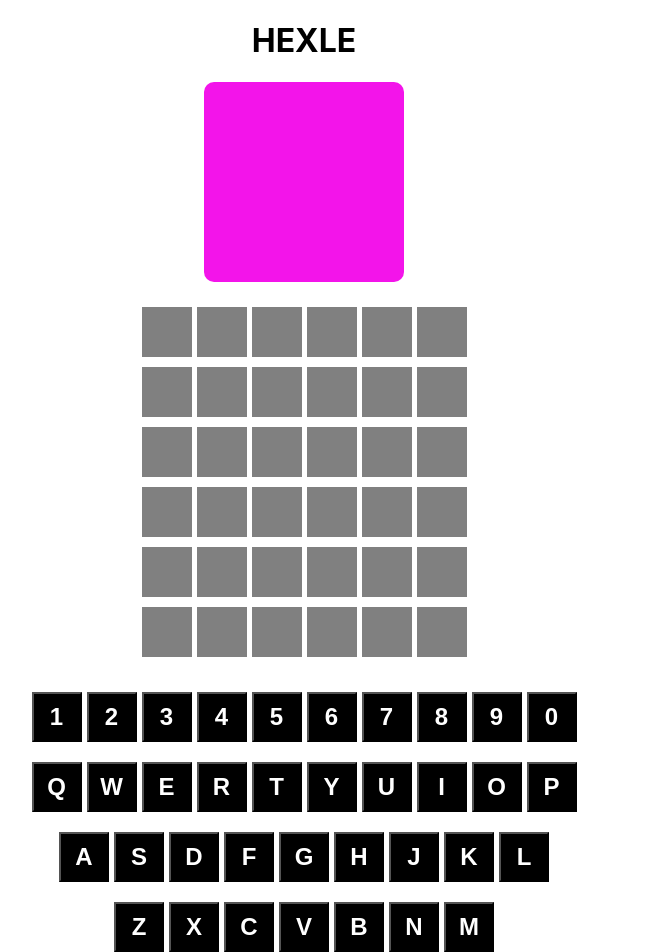
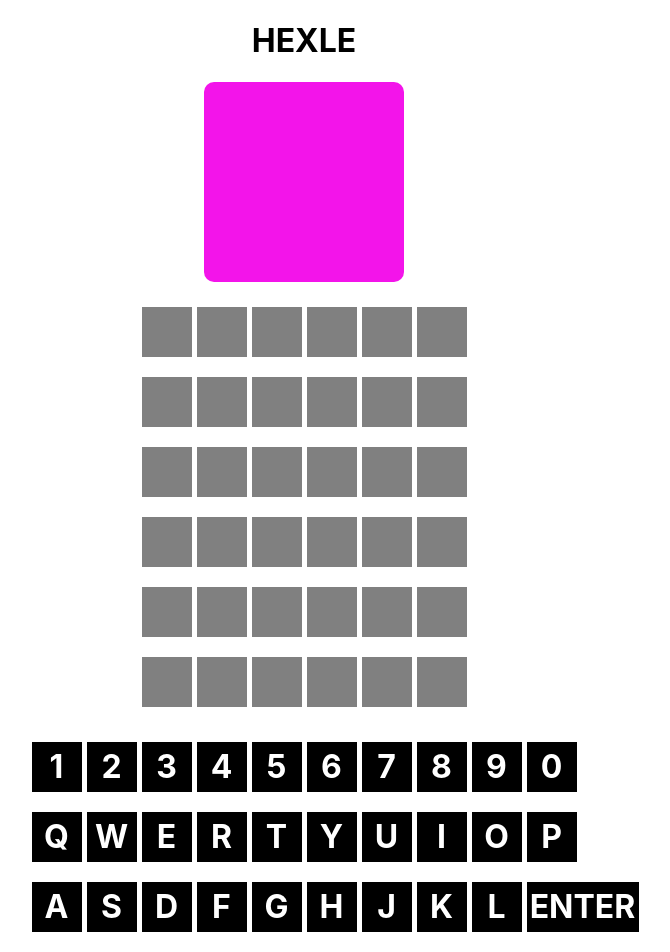
Before and after one commit to supahkenneh/hexle, a React (Create React App) app: page / in a window 1280 px wide. Shown: the top 952 px of the page, without its empty margins (336-1006 px from the left). Built offline with nearby package versions, Linux system fonts and the light colour scheme.

Commit message:
character input

```diff
--- a/src/App.css
+++ b/src/App.css
@@ -13,8 +13,7 @@
 }
 
 .guess-container {
-  display: flex;
-  justify-content: center;
+  display: grid;
   margin: 15px auto;
 }
 
@@ -36,7 +35,19 @@
   font-size: 2em;
 }
 
-.character button {
+.keyboard-char {
+  display: flex;
+  align-items: center;
+  justify-content: center;
+  height: 100%;
+  width: 100%;
+  font-weight: bold;
+  font-size: 1.5em;
+  background-color: black;
+  color: white;
+}
+
+.lines button {
   display: flex;
   align-items: center;
   justify-content: center;
@@ -53,8 +64,15 @@
   justify-content: center;
 }
 
+.keyboard-char.enter {
+  width: 3.5em;
+}
+
+.guess {
+  display: flex;
+  justify-content: center;
+}
+
 @media (prefers-reduced-motion: no-preference) {
-  .App-logo {
-    animation: App-logo-spin infinite 20s linear;
-  }
+
 }
--- a/src/Components/Character.jsx
+++ b/src/Components/Character.jsx
@@ -1,31 +1,20 @@
-import { Component } from "react";
+const Character = (prop) => {
 
-class Character extends Component {
-    state;
-    constructor(prop) {
-        super(prop);
-        this.state = { value: prop.value, type: prop.type };
-    }
-
-    handleInput(e) {
-        console.log(e.target.outerText);
-    }
-
-    render() {
-        if (this.state.type === 'button') {
+    if (prop.type === 'button') {
         return (
             <div className="character">
-                    <button className="keyboard-button" onClick={this.handleInput}>{this.state.value ? this.state.value : ' '}</button>
+                <div className={prop.value === 'ENTER' ? 'keyboard-char enter' : 'keyboard-char'} onClick={prop.click}>
+                    {prop.value}
+                </div>
             </div>
         )
     } else {
         return (
             <div className="character">
-                    <div>{this.state.value ? this.state.value.toUpperCase() : ' '}</div>
+                <div>{prop.value ? prop.value.toUpperCase() : ' '}</div>
             </div>
         )
     }
 }
-}
 
 export default Character;
--- a/src/Components/Guess.jsx
+++ b/src/Components/Guess.jsx
@@ -1,14 +1,12 @@
 import Character from "./Character";
 
 const Guess = (prop) => {
-    const characters = 6;
-
     let charArr = [];
-    for (let i = 0; i < characters; i++) {
-        charArr.push(<Character key={i}/>);
+    for (let i = 0; i < 6; i++) {
+        charArr.push(<Character key={i} value={prop.guess[i]} />);
     }
     return (
-        <div>{charArr}</div>
+        <div className="guess">{charArr}</div>
     )
 }
 
--- a/src/Containers/Board.jsx
+++ b/src/Containers/Board.jsx
@@ -1,13 +1,19 @@
-import { Component, Fragment } from "react";
+import { Component, Fragment, createContext } from "react";
 import Color from "../Components/Color";
 import KeyboardContainer from "./KeyboardContainer";
 import GuessContainer from "./GuessContainer";
+
+export const HexdleContext = createContext();
 
 class Board extends Component {
     state;
     constructor() {
         super();
-        this.state = { color: '' };
+        this.state = {
+            color: '',
+            currentGuess: '',
+            guesses: []
+        };
     }
 
     componentDidMount() {
@@ -15,14 +21,28 @@ class Board extends Component {
         this.setState({ color });
     }
 
+    handleInput = e => {
+        const value = e.target.innerText;
+        if (this.state.currentGuess.length < 6) {
+            this.setState({ ...this.state, currentGuess: this.state.currentGuess += value })
+        } else {
+            let guess = this.state.currentGuess;
+            let guessesArr = this.state.guesses;
+            guessesArr.push(guess);
+            this.setState({ ... this.state, currentGuess: value, guesses: guessesArr });
+        }
+    }
+
     render() {
         return (
             <Fragment>
-                <div className="color-container">
-                    <Color color={this.state.color} />
-                </div>
-                <GuessContainer />
-                <KeyboardContainer />
+                <HexdleContext.Provider value={this.state}>
+                    <div className="color-container">
+                        <Color color={this.state.color} />
+                    </div>
+                    <GuessContainer data={this.state.data} />
+                    <KeyboardContainer input={this.handleInput} />
+                </HexdleContext.Provider>
             </Fragment>
         )
     }
--- a/src/Containers/GuessContainer.jsx
+++ b/src/Containers/GuessContainer.jsx
@@ -1,22 +1,24 @@
-import { Component } from "react";
+import { useContext } from "react";
 import Guess from "../Components/Guess";
+import { HexdleContext } from "./Board";
 
-class GuessContainer extends Component {
-    chances;
-    constructor() {
-        super();
-        this.chances = 6;
+const GuessContainer = (props) => {
+    const appState = useContext(HexdleContext);
+
+    let concatGuesses = [];
+    concatGuesses = [...appState.guesses, appState.currentGuess];
+    while (concatGuesses.length < 6) {
+        concatGuesses.push('');
     }
-
-    render() {
-        let guesses = [];
-        for (let i = 0; i < this.chances; i++) {
-            guesses.push(<Guess key={i} />)
-        }
-        return (
-            <div className="guess-container">{guesses}</div>
-        )
+    let guessesArr = [];
+    for (let i = 0; i < concatGuesses.length; i++) {
+        guessesArr.push(<Guess guess={concatGuesses[i]} key={i} />);
     }
+    return (
+        <div className="guess-container">
+            {guessesArr}
+        </div>
+    )
 }
 
 export default GuessContainer;
--- a/src/Containers/KeyboardContainer.jsx
+++ b/src/Containers/KeyboardContainer.jsx
@@ -1,33 +1,49 @@
+import { Component } from "react";
 import Character from "../Components/Character";
 
-const KeyboardContainer = (prop) => {
+class KeyboardContainer extends Component {
+    numberLine;
+    alphaLineOne;
+    alphaLineTwo;
+    alphaLineThree;
+    state;
 
-    const numbers = ['1', '2', '3', '4', '5', '6', '7', '8', '9', '0',];
-    const lineOne = ['Q', 'W', 'E', 'R', 'T', 'Y', 'U', 'I', 'O', 'P'];
-    const lineTwo = ['A', 'S', 'D', 'F', 'G', 'H', 'J', 'K', 'L'];
-    const lineThree = ['Z', 'X', 'C', 'V', 'B', 'N', 'M'];
+    constructor(prop) {
+        super(prop)
+        this.state = { ...prop };
+        this.numberLine = this.createElementArr(['1', '2', '3', '4', '5', '6', '7', '8', '9', '0',]);
+        this.alphaLineOne = this.createElementArr(['Q', 'W', 'E', 'R', 'T', 'Y', 'U', 'I', 'O', 'P']);
+        this.alphaLineTwo = this.createElementArr(['A', 'S', 'D', 'F', 'G', 'H', 'J', 'K', 'L', 'ENTER']);
+        this.alphaLineThree = this.createElementArr(['Z', 'X', 'C', 'V', 'B', 'N', 'M']);
+    }
 
-    const numberLine = createElementArr(numbers);
-    const alphaLineOne = createElementArr(lineOne);
-    const alphaLineTwo = createElementArr(lineTwo);
-    const alphaLineThree = createElementArr(lineThree);
+    createElementArr(arr) {
+        const elementArr = [];
+        for (let i = 0; i < arr.length; i++) {
+            elementArr.push(<Character value={arr[i]} type="button" key={i} click={this.state.input} />)
+        }
+        return elementArr;
+    }
 
-    return (
-        <div className="keyboardContainer">
-            <div className="lines">{numberLine}</div>
-            <div className="lines">{alphaLineOne}</div>
-            <div className="lines">{alphaLineTwo}</div>
-            <div className="lines">{alphaLineThree}</div>
-        </div>
-    )
+    render() {
+        return (
+            <div className="keyboardContainer" >
+                <div className="lines">
+                    {this.numberLine}
+                </div>
+                <div className="lines">
+                    {this.alphaLineOne}
+                </div>
+                <div className="lines">
+                    {this.alphaLineTwo}
+                </div>
+                <div className="lines">
+                    {this.alphaLineThree}
+                </div>
+            </div >
+        )
+    }
 }
 
-function createElementArr(arr) {
-    const elementArr = [];
-    for (let i = 0; i < arr.length; i++) {
-        elementArr.push(<Character value={arr[i]} type="button" key={i} />)
-    }
-    return elementArr;
-}
 
 export default KeyboardContainer;
```
Lines whose indentation alone changed are shown as unchanged.
